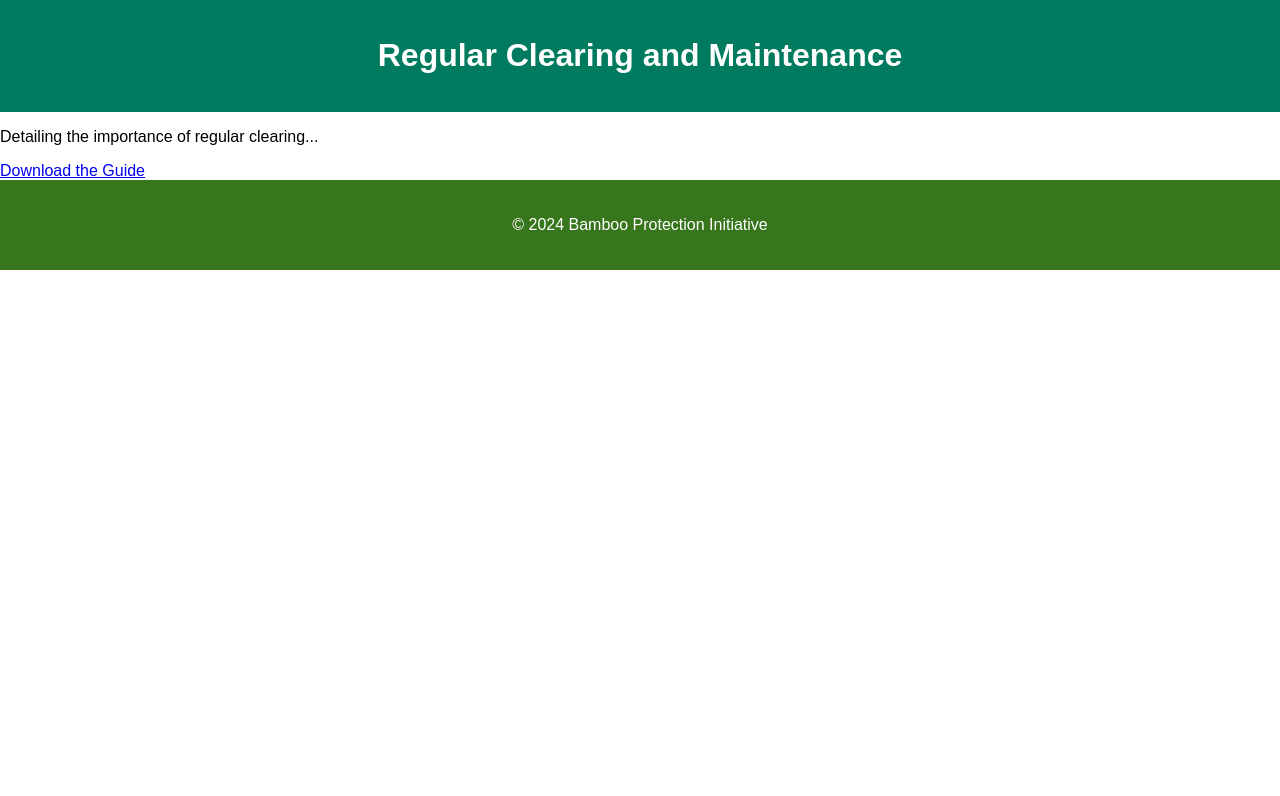
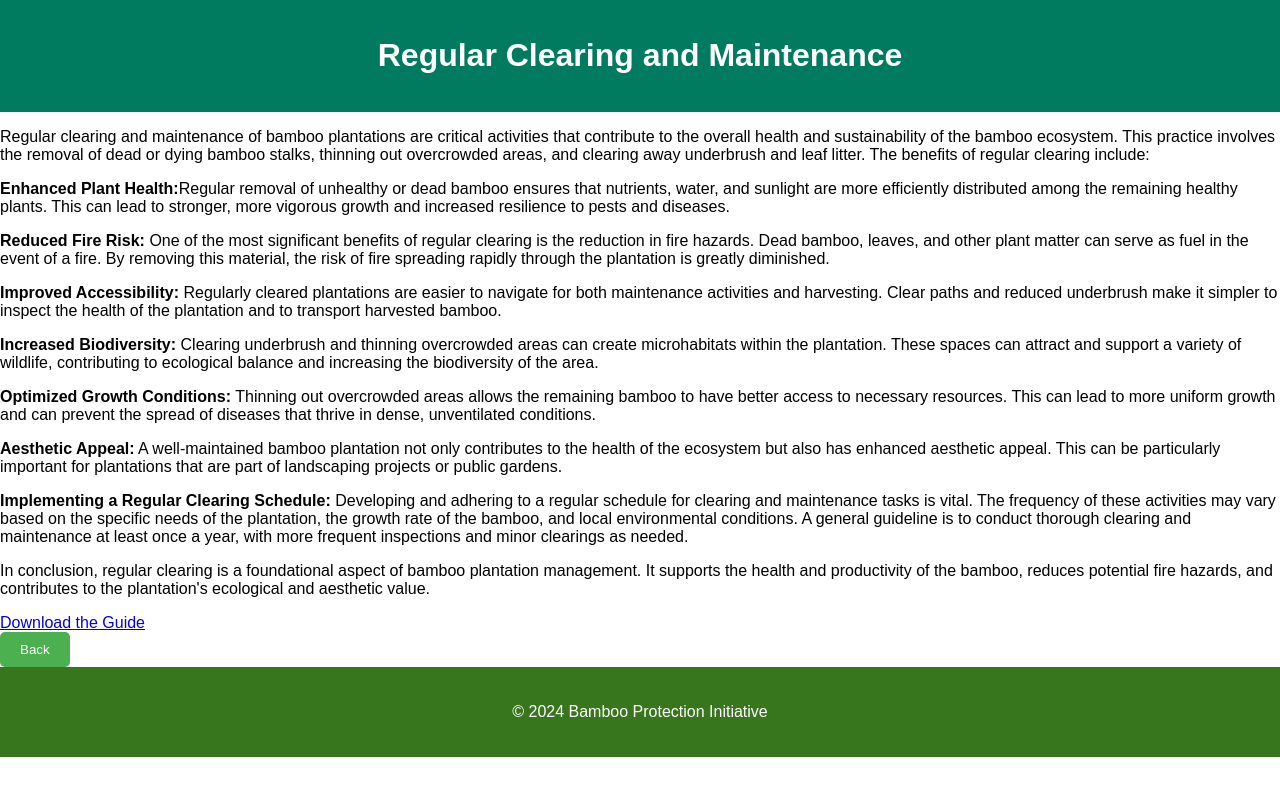
Before and after one commit to gladstone28/FIREPROOF-BAMBUSA-VULGARIS, a plain HTML site: page regular-clearing.html in a window 1280 px wide. Drawn offline with Linux system fonts and the light colour scheme.

Commit message:
modify files

```diff
--- a/regular-clearing.html
+++ b/regular-clearing.html
@@ -1,23 +1,54 @@
 <!DOCTYPE html>
 <html lang="en">
+
 <head>
     <meta charset="UTF-8">
     <meta name="viewport" content="width=device-width, initial-scale=1.0">
     <title>Regular Clearing and Maintenance</title>
     <link rel="stylesheet" href="style.css">
 </head>
+
 <body>
     <header>
         <h1>Regular Clearing and Maintenance</h1>
     </header>
     <main>
         <article>
-            <p>Detailing the importance of regular clearing...</p>
+            <p>Regular clearing and maintenance of bamboo plantations are critical activities that contribute to the overall health and sustainability of the bamboo ecosystem. This practice involves the removal of dead or dying bamboo stalks, thinning out
+                overcrowded areas, and clearing away underbrush and leaf litter. The benefits of regular clearing include:</p>
+            <p><strong>Enhanced Plant Health:</strong>Regular removal of unhealthy or dead bamboo ensures that nutrients, water, and sunlight are more efficiently distributed among the remaining healthy plants. This can lead to stronger, more vigorous growth
+                and increased resilience to pests and diseases.</p>
+            <p><strong>Reduced Fire Risk:</strong> One of the most significant benefits of regular clearing is the reduction in fire hazards. Dead bamboo, leaves, and other plant matter can serve as fuel in the event of a fire. By removing this material,
+                the risk of fire spreading rapidly through the plantation is greatly diminished.</p>
+            <p><strong>Improved Accessibility:</strong> Regularly cleared plantations are easier to navigate for both maintenance activities and harvesting. Clear paths and reduced underbrush make it simpler to inspect the health of the plantation and to
+                transport harvested bamboo.
+            </p>
+            <p><strong>Increased Biodiversity:</strong> Clearing underbrush and thinning overcrowded areas can create microhabitats within the plantation. These spaces can attract and support a variety of wildlife, contributing to ecological balance and
+                increasing the biodiversity of the area.</p>
+            <p><strong>Optimized Growth Conditions:</strong> Thinning out overcrowded areas allows the remaining bamboo to have better access to necessary resources. This can lead to more uniform growth and can prevent the spread of diseases that thrive
+                in dense, unventilated conditions.
+            </p>
+            <p><strong>Aesthetic Appeal:</strong> A well-maintained bamboo plantation not only contributes to the health of the ecosystem but also has enhanced aesthetic appeal. This can be particularly important for plantations that are part of landscaping
+                projects or public gardens.
+            </p>
+            <p><strong>Implementing a Regular Clearing Schedule:</strong> Developing and adhering to a regular schedule for clearing and maintenance tasks is vital. The frequency of these activities may vary based on the specific needs of the plantation,
+                the growth rate of the bamboo, and local environmental conditions. A general guideline is to conduct thorough clearing and maintenance at least once a year, with more frequent inspections and minor clearings as needed.
+
+            </p>
+            <p>In conclusion, regular clearing is a foundational aspect of bamboo plantation management. It supports the health and productivity of the bamboo, reduces potential fire hazards, and contributes to the plantation's ecological and aesthetic value.</p>
             <a href="download/Regular_Clearing_Guide.pdf" download>Download the Guide</a>
         </article>
     </main>
+    <button onclick="goBack()">Back</button>
     <footer>
         <p>&copy; 2024 Bamboo Protection Initiative</p>
     </footer>
+    <script>
+        function goBack() {
+            window.history.back();
+        }
+    </script>
+
 </body>
+
 </html>
--- a/style.css
+++ b/style.css
@@ -20,7 +20,7 @@ footer {
 .card-container {
     display: flex;
     flex-wrap: wrap;
-    justify-content: space-around;
+    justify-content: space-evenly;
     padding: 20px;
 }
 
@@ -123,6 +123,22 @@ nav a:hover {
     background-color: #2a5c3e;
 }
 
+button {
+    padding: 10px 20px;
+    background-color: #4CAF50;
+    /* Green background */
+    color: white;
+    /* White text */
+    border: none;
+    border-radius: 5px;
+    cursor: pointer;
+}
+
+button:hover {
+    background-color: #45a049;
+    /* Darker shade of green */
+}
+
 
 /* Footer Styling - Assuming existing styles, add if needed */
 
```
Also changed, not shown: Fire-Resistant-Companion-Planting.html (+10 -0 lines), Implement-Early-Detection-and-Monitoring.html (+14 -2 lines), corrected-style.css (added, +45 -0 lines), grid-style.css (added, +18 -0 lines), index.html (+9 -0 lines), index2.html (added, +7 -0 lines), maintain-firebreaks.html (+12 -1 lines), strategic-irrigation.html (+12 -1 lines), 1 other file.
